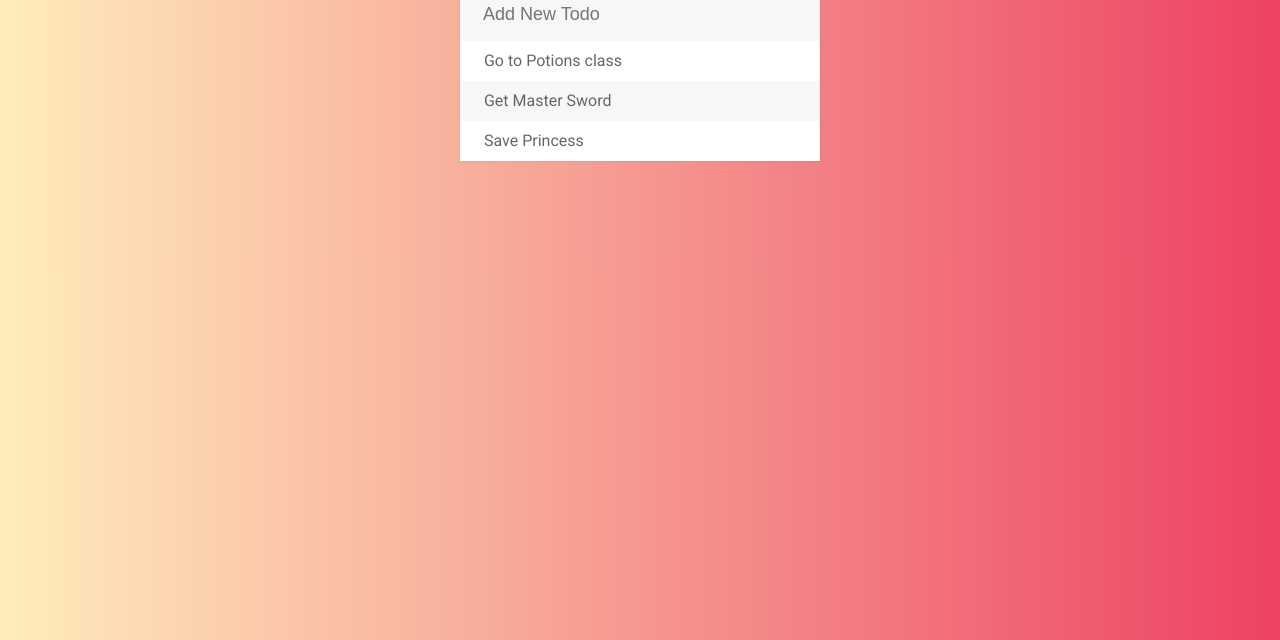
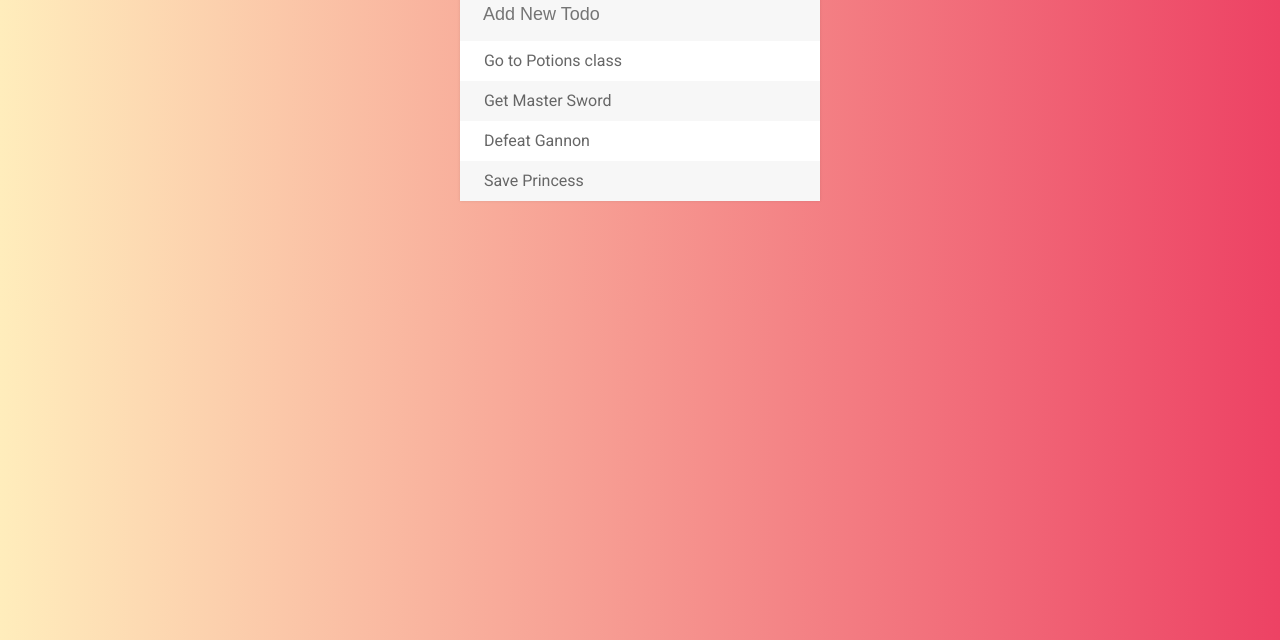
Before and after one commit to jryantap/jQuery-TodoListProject, a plain HTML site: page index.html in a window 1280 px wide. Shown: the part 160-800 px from the top of the page. Drawn offline with Linux system fonts and the light colour scheme.

Commit message:
added font awesome

```diff
--- a/index.html
+++ b/index.html
@@ -15,13 +15,10 @@
     <ul>
         <li><span><i class="fa fa-trash"></i></span> Go to Potions class</li>
         <li><span><i class="fa fa-trash"></i></span> Get Master Sword</li>
+        <li><span><i class="fa fa-trash"></i></span> Defeat Gannon </li>
         <li><span><i class="fa fa-trash"></i></span> Save Princess </li>
     </ul>
 </div>
-
-
-
-
 <script type="text/javascript" src="assets/js/todos.js"></script>
 </body>
 </html>
```
